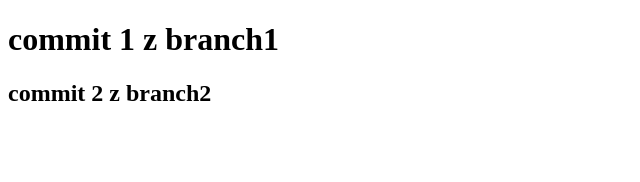
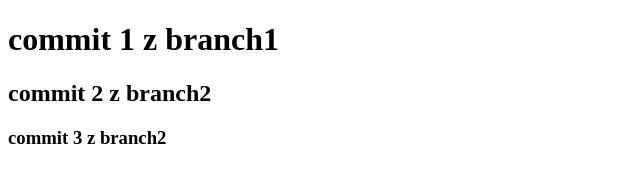
Before and after one commit to marcinurek/gitRepo, a plain HTML site: page index.html in a window 1280 px wide. Shown: the whole page, without its empty margins (0-640 px from the left). Drawn offline with Linux system fonts and the light colour scheme.

Commit message:
commit 3 z branch2

```diff
--- a/index.html
+++ b/index.html
@@ -7,5 +7,6 @@
     <body>
         <h1>commit 1 z branch1</h1>
         <h2>commit 2 z branch2</h2>
+        <h3>commit 3 z branch2</h3>
     </body>
 </html>
```
